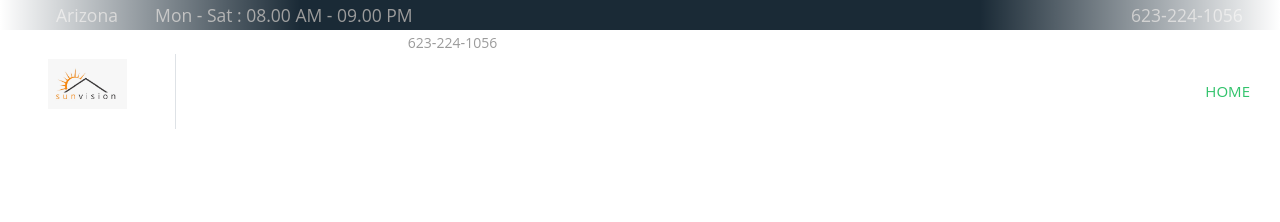
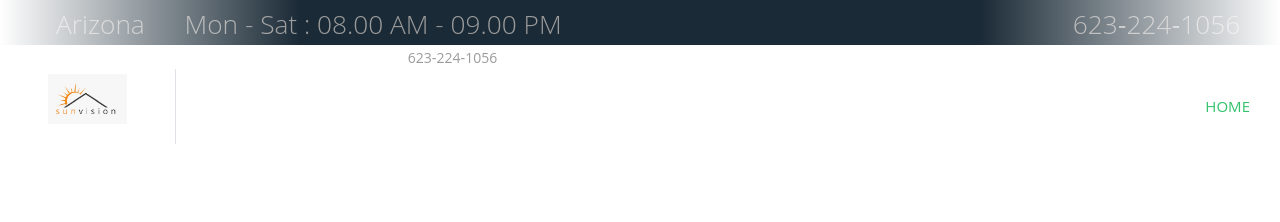
Before and after one commit to Danielartsolar/Sunvision-Solar, a plain HTML site: page index.html in a window 1280 px wide. Shown: the top 222 px of the page. Drawn offline with Linux system fonts and the light colour scheme.

Commit message:
Update index.html

```diff
--- a/index.html
+++ b/index.html
@@ -29,7 +29,7 @@
 
 <!-- Topbar -->
 <div class="container-fluid bg-dark p-0">
-  <div class="row gx-0 d-none d-lg-flex" style="font-size: 20px; font-weight: 500;">
+  <div class="row gx-0 d-none d-lg-flex" style="font-size: 30px; font-weight: 70;">
     <div class="col-lg-7 px-5 text-start">
       <small class="fa fa-map-marker-alt text-primary me-2"></small>
       <small>Arizona</small>
```
